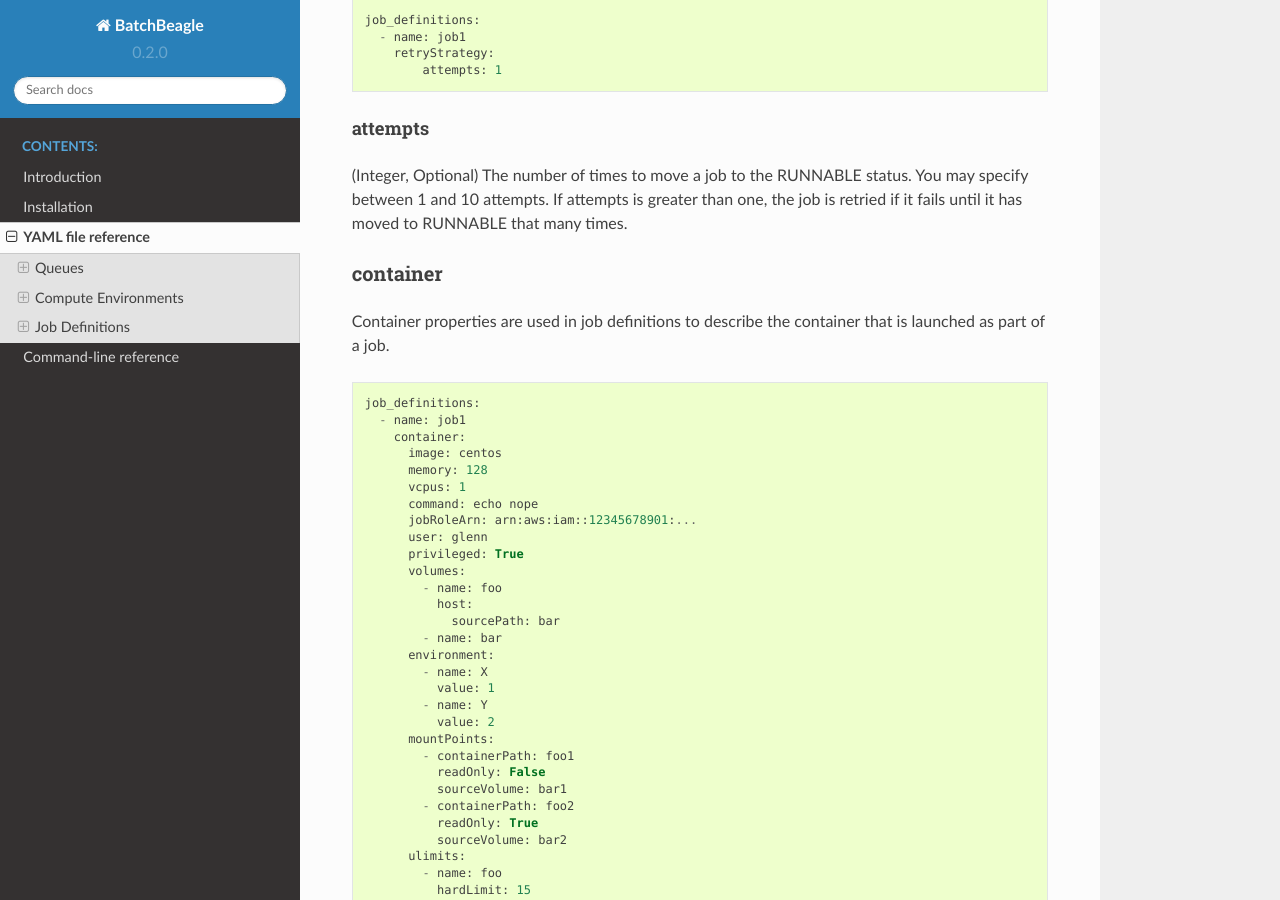
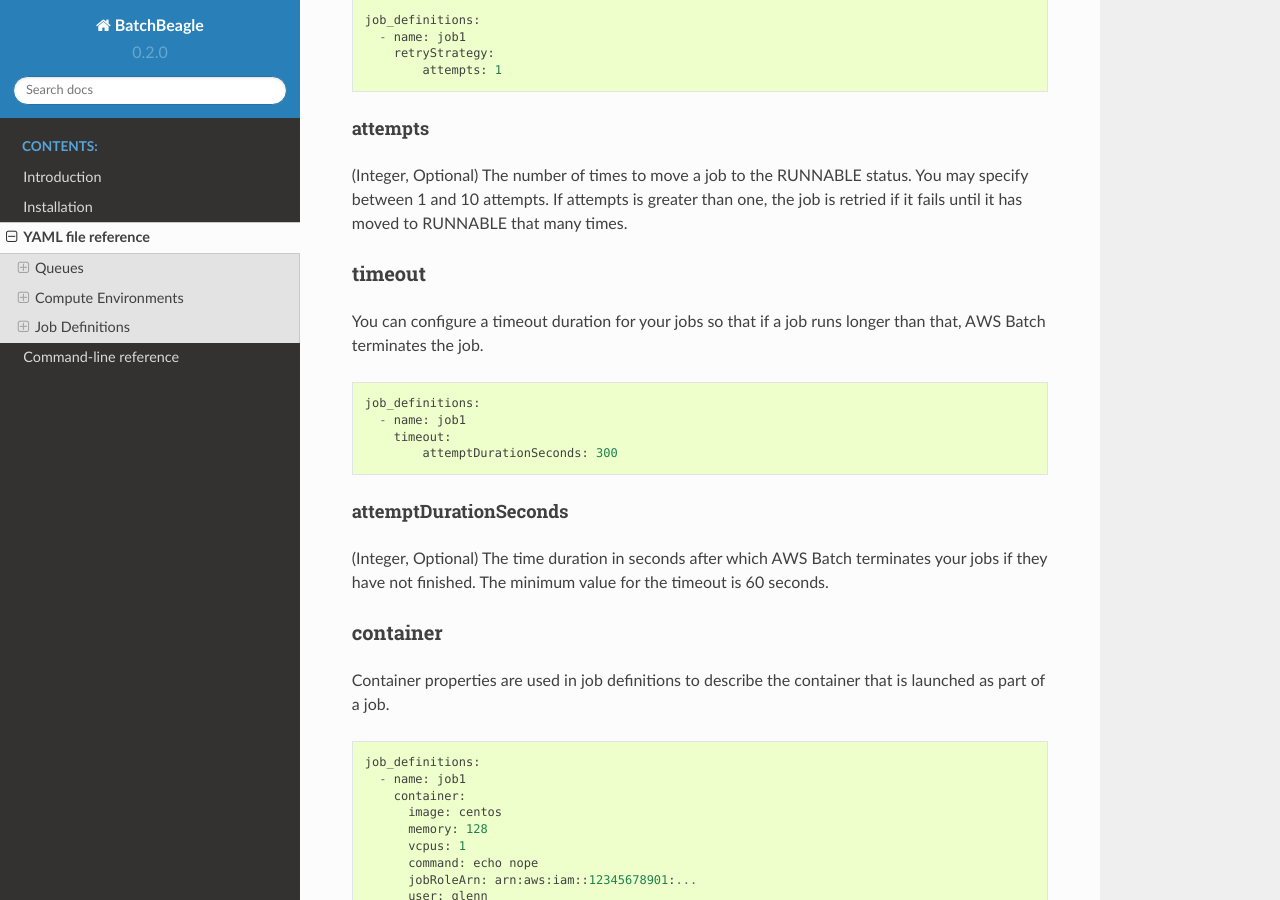
Before and after one commit to caltechads/batchbeagle, a Sphinx documentation site: the page built from docs/source/yaml.rst, in a window 1280 px wide and 900 px high, scrolled down 7022 px. Built offline with Sphinx 7.4.7 and the Read the Docs theme 2.0.0, drawn with Linux system fonts in a browser that asks for light colours.

Commit message:
feat(batch) add new config section - timeout for job definition.

```diff
--- a/docs/source/yaml.rst
+++ b/docs/source/yaml.rst
@@ -316,6 +316,21 @@ attempts
 
 (Integer, Optional) The number of times to move a job to the RUNNABLE status. You may specify between 1 and 10 attempts. If attempts is greater than one, the job is retried if it fails until it has moved to RUNNABLE that many times.
 
+timeout
+=============
+
+You can configure a timeout duration for your jobs so that if a job runs longer than that, AWS Batch terminates the job. ::
+
+    job_definitions:
+      - name: job1
+        timeout:
+            attemptDurationSeconds: 300
+
+attemptDurationSeconds
+--------
+
+(Integer, Optional) The time duration in seconds after which AWS Batch terminates your jobs if they have not finished. The minimum value for the timeout is 60 seconds.
+
 container
 =========
 
```
Also changed, not shown: 1 other file.
